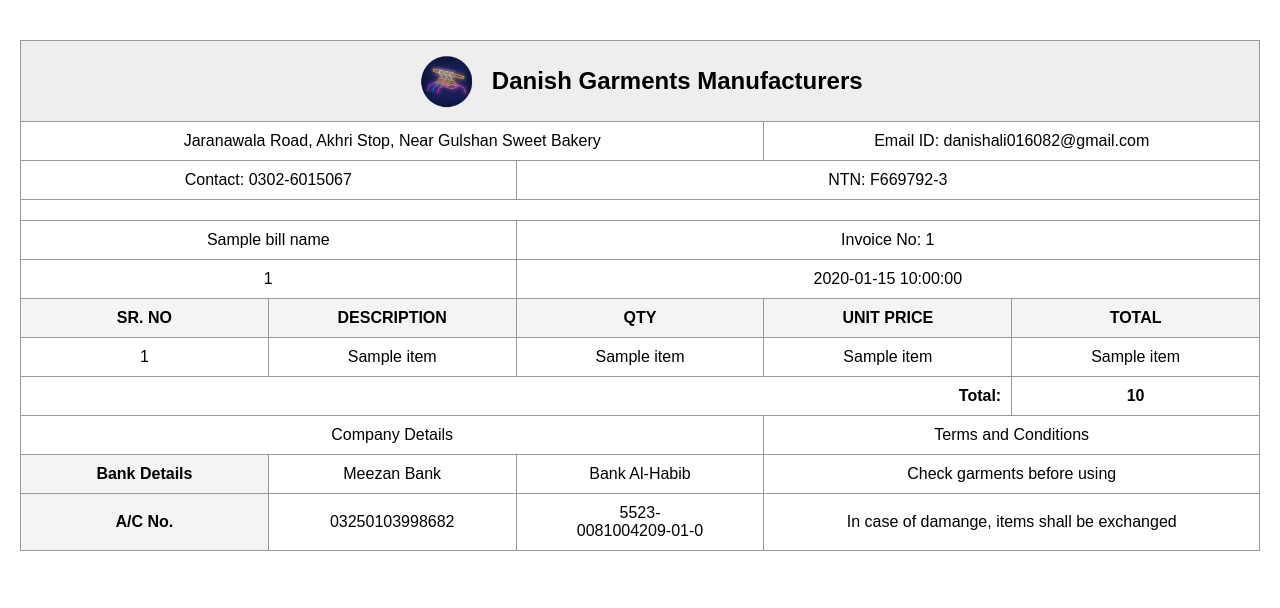
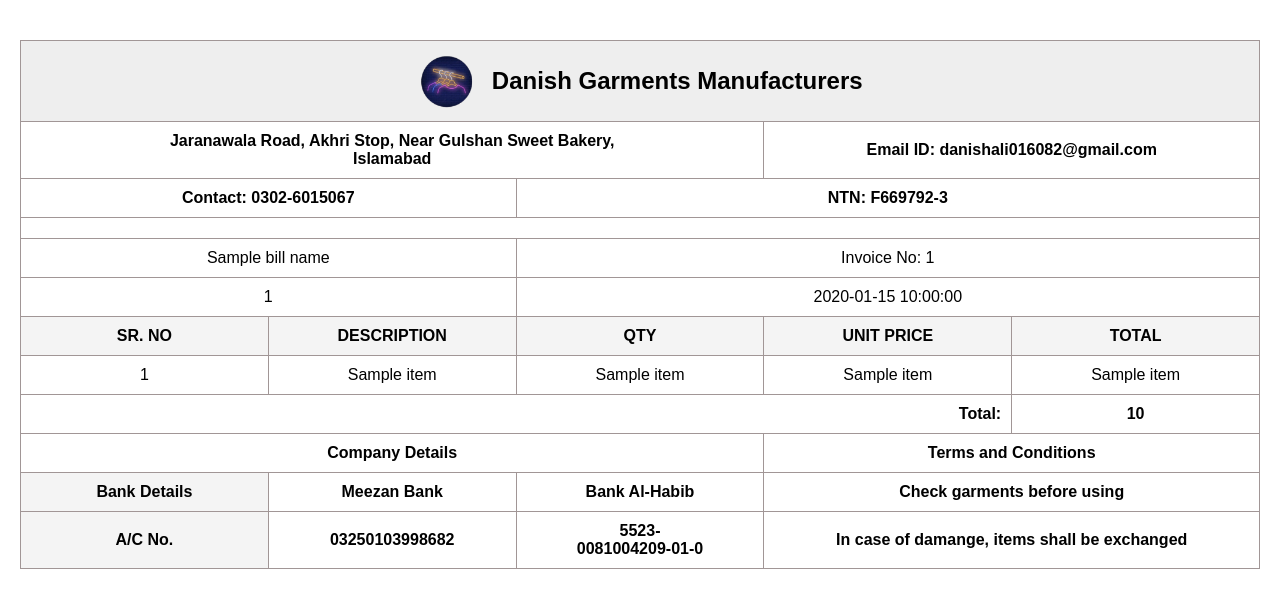
Before and after one commit to MusTaco/inventory-tracker-python, a Python web app: template templates/invoice_template.html in a window 1280 px wide. Shown: the top 608 px of the page. Run offline with Jinja, Linux system fonts and the light colour scheme; the template is opened without the code that fills it: most values are stand-ins (such as "Sample title", 1, 10 or a date in 2020).

Commit message:
Made some changes and edited invoice template

```diff
--- a/templates/invoice_template.html
+++ b/templates/invoice_template.html
@@ -70,6 +70,10 @@
             break-inside: avoid;
         }
 
+        .bold {
+            font-weight: bold;
+        }
+
 
     </style>
 </head>
@@ -87,14 +91,14 @@
 
         <!-- Location and email -->
         <tr>
-            <td colspan="3">Jaranawala Road, Akhri Stop, Near Gulshan Sweet Bakery</td>
-            <td colspan="2">Email ID: danishali016082@gmail.com</td>
+            <td colspan="3" class="bold">Jaranawala Road, Akhri Stop, Near Gulshan Sweet Bakery,<br>Islamabad</td>
+            <td colspan="2" class="bold">Email ID: danishali016082@gmail.com</td>
         </tr>
 
         <!-- Contact Details -->
         <tr>
-            <td colspan="2">Contact: 0302-6015067</td>
-            <td colspan="3">NTN: F669792-3</td>
+            <td colspan="2" class="bold">Contact: 0302-6015067</td>
+            <td colspan="3" class="bold">NTN: F669792-3</td>
         </tr>
 
         <tr><td colspan="5"></td></tr>
@@ -138,20 +142,20 @@
 
         <!-- Terms and conditions -->
         <tr>
-            <td colspan="3">Company Details</td>
-            <td colspan="2">Terms and Conditions</td>
+            <td colspan="3" class="bold">Company Details</td>
+            <td colspan="2" class="bold">Terms and Conditions</td>
         </tr>
         <tr>
             <th colspan="1">Bank Details</th>
-            <td colspan="1">Meezan Bank</td>
-            <td colspan="1">Bank Al-Habib</td>
-            <td colspan="2">Check garments before using</td>
+            <td colspan="1" class="bold">Meezan Bank</td>
+            <td colspan="1" class="bold">Bank Al-Habib</td>
+            <td colspan="2" class="bold">Check garments before using</td>
         </tr>
         <tr>
             <th colspan="1">A/C No.</th>
-            <td colspan="1">03250103998682</td>
-            <td colspan="1">5523-<br>0081004209-01-0</td>
-            <td colspan="2">In case of damange, items shall be exchanged</td>
+            <td colspan="1" class="bold">03250103998682</td>
+            <td colspan="1" class="bold">5523-<br>0081004209-01-0</td>
+            <td colspan="2" class="bold">In case of damange, items shall be exchanged</td>
         </tr>
 
 
--- a/web/main.html
+++ b/web/main.html
@@ -59,11 +59,11 @@
 
         <div class="search-section margin-left">
             <form id="search-client-history">
-                <h1>Inventory tracker</h1>
+                <h1>Search record</h1>
                 <div class="alert alert-danger" role="alert">
 
                 </div>
-                <input type="text" class="search-bar" placeholder="Search phone..." id="search-bar">
+                <input type="text" class="search-bar" placeholder="Search telephone or type 'remaining'..." id="search-bar">
                 <input type="submit" class="form-control btn btn-danger" style = "width: 100px;">
             </form>
 
@@ -88,7 +88,7 @@
                 </tbody>
               </table>
 
-              <table class="table table-striped table-light" style="text-align: center; display: none;" id="balance-table">
+              <table class="table table-light table-striped" style="text-align: center; display: none;" id="balance-table">
                 <thead>
                   <tr>
                     <th scope="col">Phone #</th>
```
Also changed, not shown: main.py (+39 -15 lines), web/js/main.js (+18 -8 lines).
